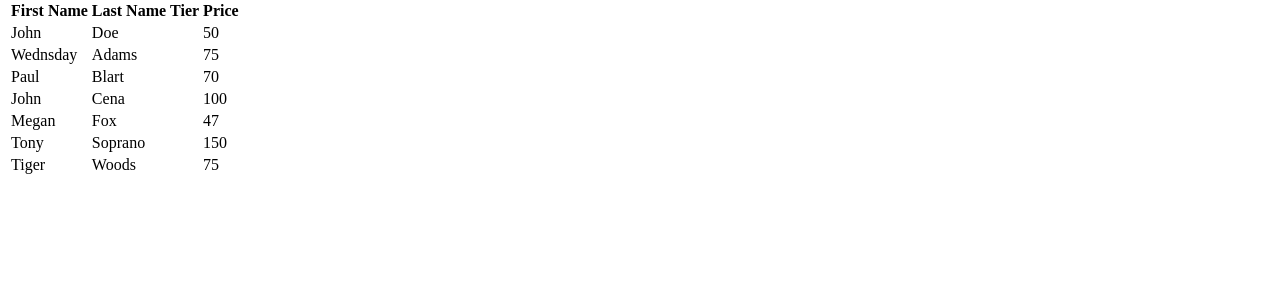
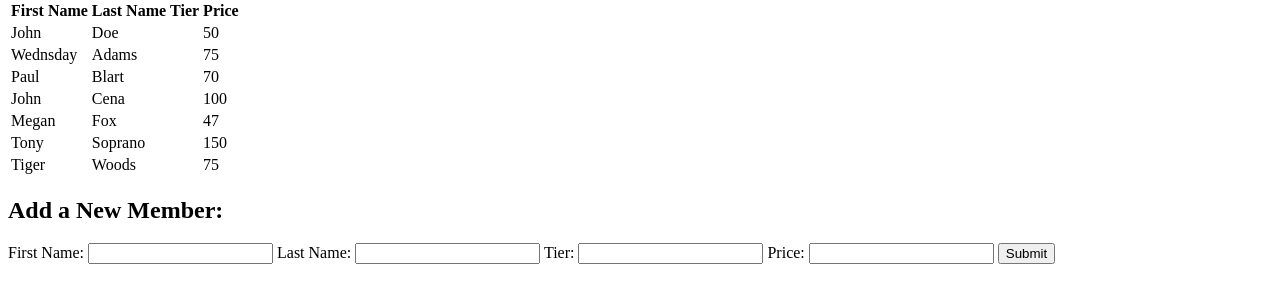
Before and after one commit to cdomenico8/FitnessGuru, a Flask app: page / in a window 1280 px wide. Shown: the part 251-554 px from the top of the page. Run offline with Flask 3, Linux system fonts and the light colour scheme.

Commit message:
Update Members.html

```diff
--- a/templates/Members.html
+++ b/templates/Members.html
@@ -24,4 +24,12 @@
         </tr>
     {% endfor %}
 </table>
+<h2>Add a New Member:</h2>
+<form action="/addMember" method="POST">
+    First Name: <input type="text" name="name" value="">
+    Last Name: <input type="instructor" name="size" value="">
+    Tier: <input type="text" name="time" value="">
+    Price: <input type="text" name="time" value="">
+    <input type="submit">
+</form>
 {% endblock %}
```
